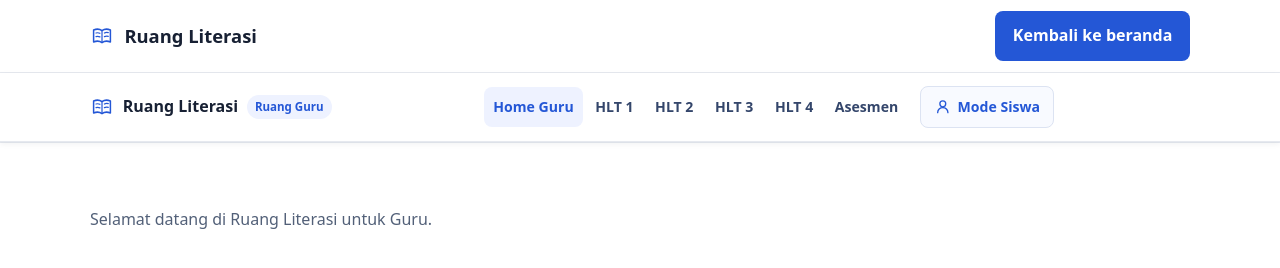
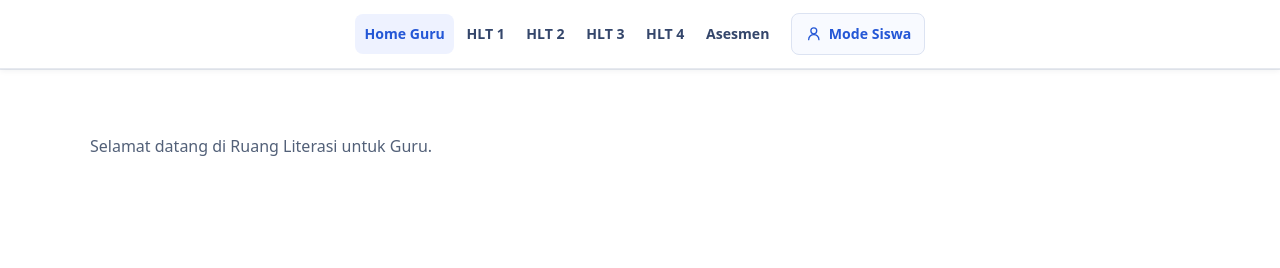
Before and after one commit to harisusa/ruangliterasi, a plain HTML site: page home-guru.html in a window 1280 px wide. Drawn offline with Linux system fonts and the light colour scheme.

Commit message:
Hapus logo ruang literasi yang sejajar dengan home guru, HLT1sampai mode  siswa. kemudian perbaikan letak home guru, HLT1sampai mode  siswa di tengah

```diff
--- a/home-guru.html
+++ b/home-guru.html
@@ -8,64 +8,9 @@
   </head>
   <body>
     <a class="skip-link" href="#konten">Lewati ke konten utama</a>
-    <header class="site-header">
-      <div class="container header-content home-header-content">
-        <a class="brand" href="index.html">
-          <svg
-            class="brand-logo"
-            viewBox="0 0 40 40"
-            aria-hidden="true"
-          >
-            <path
-              d="M20 11c-4.2-3-9-3.1-14-1v20c5-2.1 9.8-2 14 1 4.2-3 9-3.1 14-1V10c-5-2.1-9.8-2-14 1Z"
-              fill="none"
-              stroke="currentColor"
-              stroke-linecap="round"
-              stroke-linejoin="round"
-              stroke-width="2.5"
-            />
-            <path
-              d="M20 11v20M10 15c2.4-.7 4.6-.5 6.5.5M24 15c1.9-1 4.1-1.2 6.5-.5M10 21c2.4-.7 4.6-.5 6.5.5M24 21c1.9-1 4.1-1.2 6.5-.5"
-              fill="none"
-              stroke="currentColor"
-              stroke-linecap="round"
-              stroke-width="2"
-            />
-          </svg>
-          <span>Ruang Literasi</span>
-        </a>
-        <a class="button" href="index.html">Kembali ke beranda</a>
-      </div>
-    </header>
     <nav class="teacher-nav" aria-label="Navigasi guru">
       <div class="container teacher-nav__inner">
-        <a class="teacher-nav__identity" href="home-guru.html" aria-label="Ruang Literasi, Home Guru">
-          <svg
-            class="teacher-nav__logo"
-            viewBox="0 0 40 40"
-            aria-hidden="true"
-          >
-            <path
-              d="M20 11c-4.2-3-9-3.1-14-1v20c5-2.1 9.8-2 14 1 4.2-3 9-3.1 14-1V10c-5-2.1-9.8-2-14 1Z"
-              fill="none"
-              stroke="currentColor"
-              stroke-linecap="round"
-              stroke-linejoin="round"
-              stroke-width="2.5"
-            />
-            <path
-              d="M20 11v20M10 15c2.4-.7 4.6-.5 6.5.5M24 15c1.9-1 4.1-1.2 6.5-.5M10 21c2.4-.7 4.6-.5 6.5.5M24 21c1.9-1 4.1-1.2 6.5-.5"
-              fill="none"
-              stroke="currentColor"
-              stroke-linecap="round"
-              stroke-width="2"
-            />
-          </svg>
-          <span class="teacher-nav__brand">Ruang Literasi</span>
-          <span class="teacher-nav__badge">Ruang Guru</span>
-        </a>
-
-        <div class="teacher-nav__menu" id="teacher-nav-menu">
+        <div class="teacher-nav__menu teacher-nav__menu--centered" id="teacher-nav-menu">
           <ul class="teacher-nav__links">
             <li><a class="teacher-nav__link is-active" href="home-guru.html" aria-current="page">Home Guru</a></li>
             <li><a class="teacher-nav__link" href="hlt-1.html">HLT 1</a></li>
--- a/styles.css
+++ b/styles.css
@@ -129,6 +129,11 @@ a:focus-visible {
   align-items: center;
   justify-content: center;
   gap: 0.75rem;
+}
+
+.teacher-nav__menu--centered {
+  width: 100%;
+  justify-content: center;
 }
 
 .teacher-nav__links {
```
